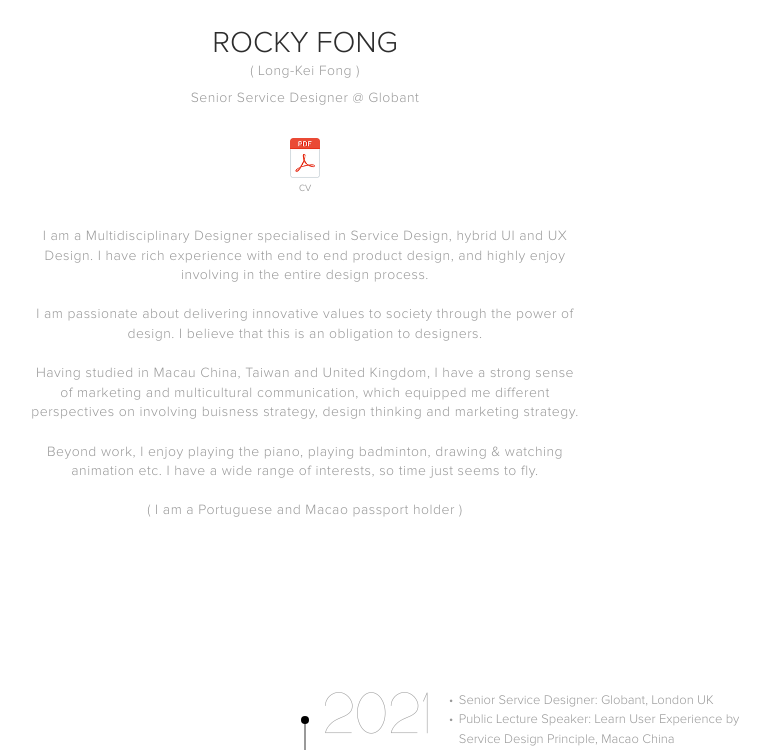
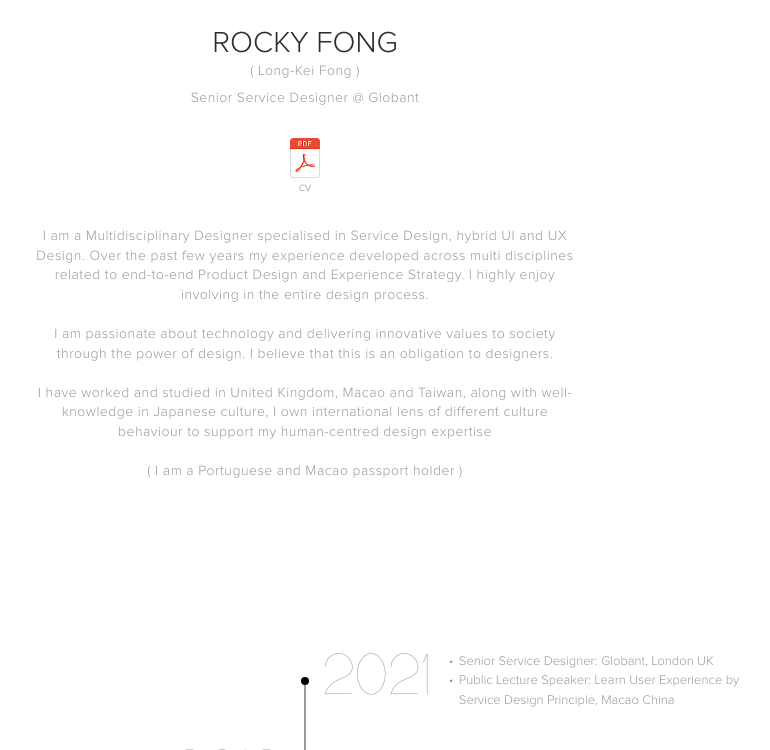
Before and after one commit to guiarocky/portfolio, a PHP site: page / in a window 1280 px wide. Shown: the part 2811-3561 px from the top of the page, without its empty margins (335-1105 px from the left). Run offline with PHP 8.4, Linux system fonts and the light colour scheme; some web fonts are replaced.

Commit message:
update description and drawing
update description and drawing

```diff
--- a/css/main.css
+++ b/css/main.css
@@ -1599,6 +1599,18 @@ float:left;
     margin-top: 20px;
     line-height:1.3em;
 	/*font-size: 13px;*/
+
+
+}
+
+.lightbox_text h6{
+    margin-bottom: 35px;
+    margin-top: 35px;
+    width:300px;
+    margin:0 auto;
+    margin-top: 20px;
+    line-height:1.3em;
+    /*font-size: 13px;*/
 
 
 }
--- a/index.html
+++ b/index.html
@@ -1169,10 +1169,21 @@
 
 
 														<br><br>
+
+
+														<div class="lightbox_text"><h1></h1>
+														<div class="lightbox_subtitle">Hope / 2021</div>
+														<div class="pic4"><img src="images/portfolioImages/work6/star.jpg"/></div>
+														<br><br><br><br>
+
+
+
 														<div class="lightbox_text"><h1></h1>
 														<div class="lightbox_subtitle">The Tone of Spring / 2020</div>
 														<div class="pic14"><img src="images/portfolioImages/work6/drawing_piano.jpg"/></div>
 														<br><br><br><br>
+
+
 														<div class="lightbox_subtitle">Artbook</div>
 														<div class="lightbox_text">
 															<h1>
@@ -1684,18 +1695,14 @@
 								<br><br>
 								<div class="lightbox_text">
 								<p> I am a Multidisciplinary Designer specialised in Service Design, hybrid UI and UX Design.
-								I have rich experience with end to end product design, and highly enjoy involving in the entire design process.
+								Over the past few years my experience developed across multi disciplines related to end-to-end Product Design and Experience Strategy.
+								I highly enjoy involving in the entire design process.
 								<br><br>
-								I am passionate about delivering innovative values to society through the power of design.
+								I am passionate about technology and delivering innovative values to society through the power of design.
 								I believe that this is an obligation to designers.
 								<br><br>
-								Having studied in Macau China, Taiwan and United Kingdom, I have a strong sense of marketing and multicultural
-								communication, which equipped me different perspectives on involving buisness strategy, design thinking and marketing
-								strategy.
-
-								<br><br>
-								Beyond work, I enjoy playing the piano, playing badminton, drawing & watching animation etc.
-								I have a wide range of interests, so time just seems to fly.
+								I have worked and studied in United Kingdom, Macao and Taiwan, along with well-knowledge in Japanese culture,
+								I own international lens of different culture behaviour to support my human-centred design expertise
 
 								<br><br>( I am a Portuguese and Macao passport holder )</p>
 
```
Also changed, not shown: images/portfolioImages/work6/star.jpg (added), 1 other file.
